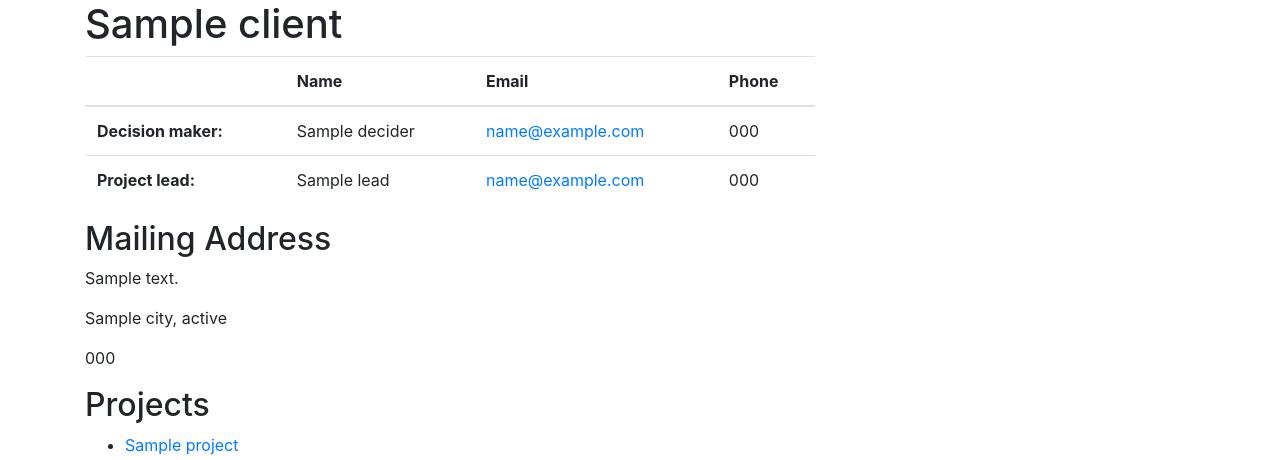
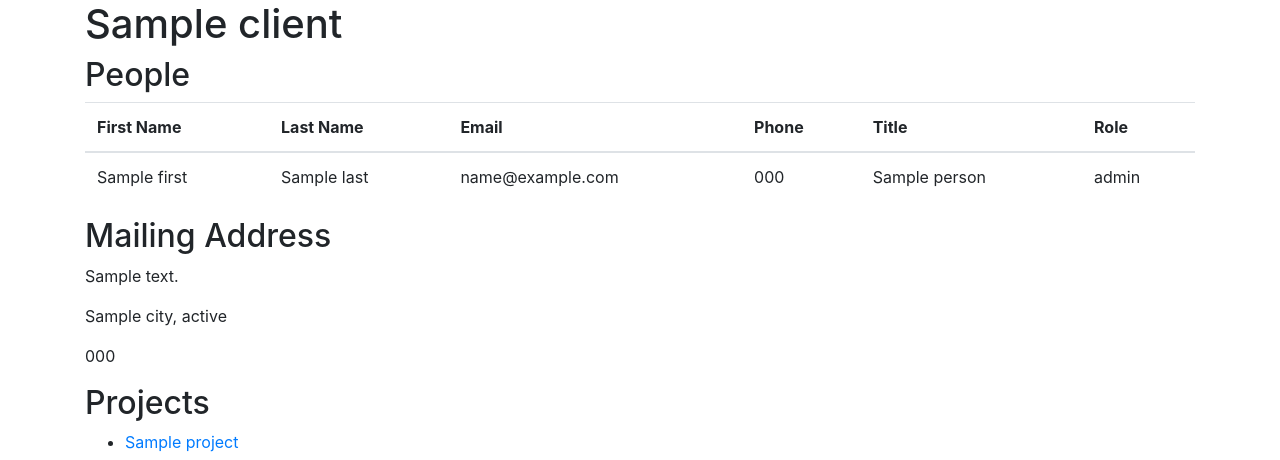
Before and after one commit to bennett39/garner-eng, a Django app: template garnereng/sitereport/templates/sitereport/client.html in a window 1280 px wide. Shown: the top 460 px of the page. Run offline with Django 3.2, Linux system fonts and the light colour scheme; the template is opened without the code that fills it: most values are stand-ins (such as "Sample title", 1, 10 or a date in 2020); some libraries are stand-ins or nearby versions.

Commit message:
Add basic Bootstrap formatting to clients.html

```diff
--- a/garnereng/sitereport/templates/sitereport/client.html
+++ b/garnereng/sitereport/templates/sitereport/client.html
@@ -6,49 +6,31 @@
 
 {% block body %}
     <h1>{{ client.name }}</h1>
-    <div class="row">
-    <div class="col-8">
+
+    <h2>People</h2>
         <table class="table">
             <thead>
-                <th></th>
-                <th>Name</th>
+                <th>First Name</th>
+                <th>Last Name</th>
                 <th>Email</th>
                 <th>Phone</th>
+                <th>Title</th>
+                <th>Role</th>
             </thead>
 
             <tbody>
-            {% if client.decider %}
+                {% for person in people %}
                 <tr>
-                    <th>Decision maker:</th>
-                    <td>{{ client.decider }}</td>
-                    {% if client.decider.email %}
-                    <td><a href="mailto:{{ client.decider.email }}">
-                            {{ client.decider.email }}</a></td>
-                    {% endif %}
-                    {% if client.decider.phone %}
-                    <td>{{ client.decider.phone }}</td>
-                    {% endif %}
+                    <td>{{ person.first }}</td>
+                    <td>{{ person.last }}</td>
+                    <td>{{ person.email }}</td>
+                    <td>{{ person.phone }}</td>
+                    <td>{{ person.title }}</td>
+                    <td>{{ person.role }}</td>
                 </tr>
-                {% endif %}
-
-                {% if client.lead %}
-                <tr>
-                    <th>Project lead:</th>
-                    <td>{{ client.lead }}</td>
-                    {% if client.lead.email %}
-                    <td><a href="mailto:{{ client.lead.email }}">
-                            {{ client.lead.email }}</a></td>
-                    {% endif %}
-                    {% if client.lead.phone %}
-                    <td>{{ client.lead.phone}}</td>
-                    {% endif %}
-                </tr>
-            {% endif %}
+                {% endfor %}
             </tbody>
         </table>
-    </div>
-    <div class="col"></div>
-    </div>
 
         {% if client.address %}
         <h2>Mailing Address</h2>
--- a/garnereng/sitereport/views.py
+++ b/garnereng/sitereport/views.py
@@ -28,7 +28,8 @@ def client(request, client_id):
 
     context = {
             'client' : client,
-            'projects': client.projects.all()
+            'projects': client.projects.all(),
+            'people': client.people.all()
     }
 
     return render(request, "sitereport/client.html", context)
```
Also changed, not shown: 3 other files.
